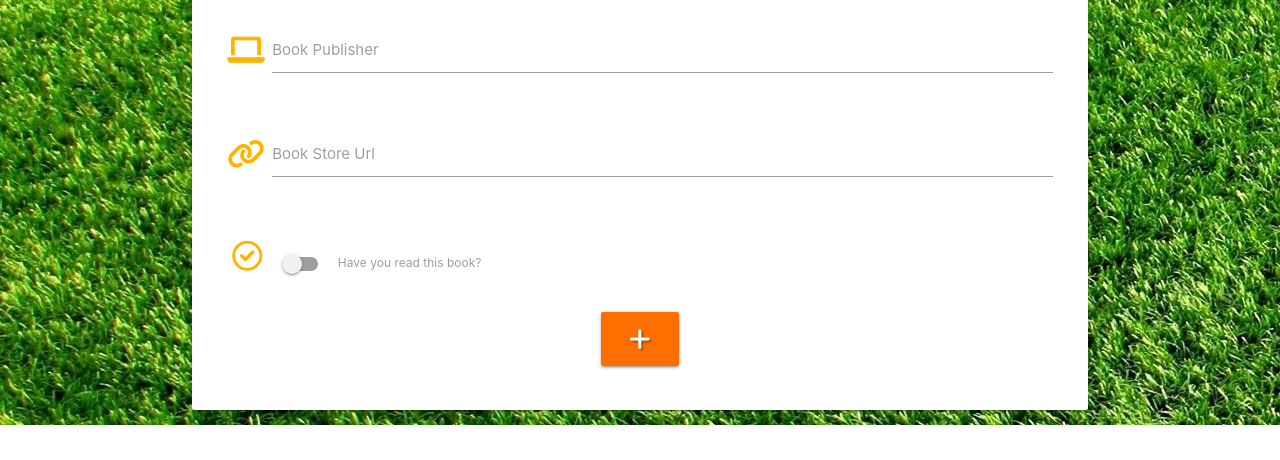
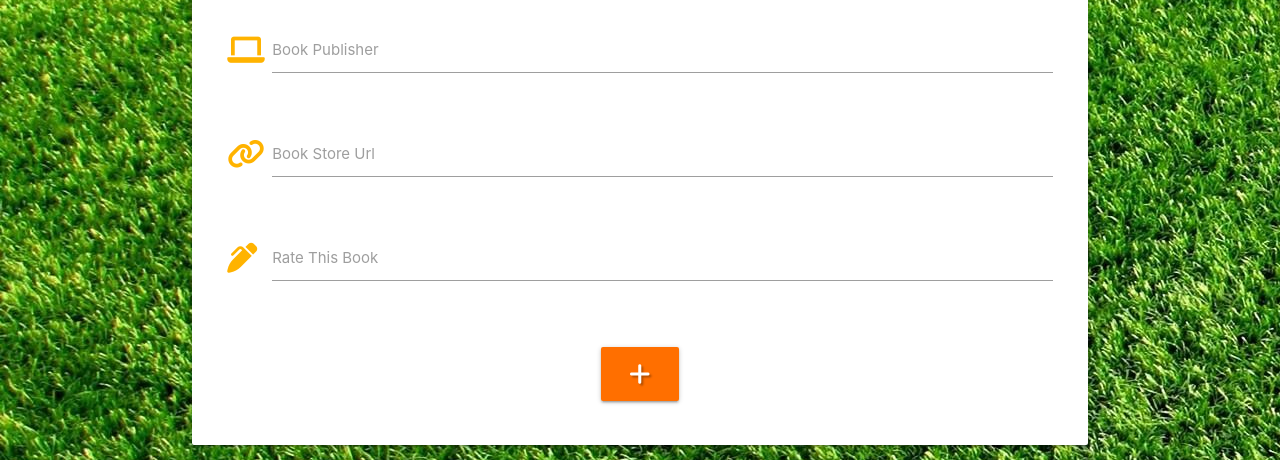
Before and after one commit to Elippsis007/football_shelf_m3, a Flask app: page /add_book in a window 1280 px wide. Shown: the part 696-1156 px from the top of the page. Before the commit the page ends 1121 px from the top, so only its background shows below. Run offline with Flask 2, Linux system fonts and the light colour scheme; some libraries are stand-ins or nearby versions.

Commit message:
added new section for making a book review

```diff
--- a/app.py
+++ b/app.py
@@ -120,17 +120,16 @@ def logout():
 @app.route("/add_book", methods=["GET", "POST"])
 def add_book():
     if request.method == "POST":
-        is_read = "yes" if request.form.get("is_read") else "no"
         books = {
             "book_title": request.form.get("book_title"),
             "book_description": request.form.get("book_description"),
-            "is_read": is_read,
             "book_cover": request.form.get("book_cover"),
             "book_author": request.form.get("book_author"),
             "football_genre": request.form.get("football_genre"),
             "book_publisher": request.form.get("book_publisher"),
             "link_to_worldwide_book_store": request.form.get(
                 "link_to_worldwide_book_store"),
+                "book_rating": request.form.get("book_rating"),
             "added_by": session["user"]
         }
         mongo.db.books.insert_one(books)
@@ -143,17 +142,16 @@ def add_book():
 @app.route("/edit_book/<books_id>", methods=["GET", "POST"])
 def edit_book(books_id):
     if request.method == "POST":
-        is_read = "yes" if request.form.get("is_read") else "no"
         submit = {
             "book_title": request.form.get("book_title"),
             "book_description": request.form.get("book_description"),
-            "is_read": is_read,
             "book_cover": request.form.get("book_cover"),
             "book_author": request.form.get("book_author"),
             "football_genre": request.form.get("football_genre"),
             "book_publisher": request.form.get("book_publisher"),
             "link_to_worldwide_book_store": request.form.get(
                 "link_to_worldwide_book_store"),
+            "book_rating": request.form.get("book_rating"),
             "added_by": session["user"]
         }
         mongo.db.books.update({"_id": ObjectId(books_id)}, submit)
--- a/my_notes/startup.txt
+++ b/my_notes/startup.txt
@@ -1,6 +1,5 @@
 Installing Flask:
 1.  pip3 install Flask
-
 
 Creating python app file:
 2. touch app.py
@@ -14,6 +13,11 @@ Creating a file so that GitHub ignores:
 Run app:
 5. python3 app.py
 
+pip3 install flask
+pip3 install pymongo
+python -m pip install "pymongo[srv]"
+pip3 install dnspython
+pip3 install flask_pymongo
 
 Heroku setup
 
--- a/templates/add_book.html
+++ b/templates/add_book.html
@@ -5,12 +5,12 @@
     {% for book in books %}
         {{ books.book_category }} <br>
         {{ books.book_title }} <br>
-        {{ books.is_read}} <br>
         {{ books.book_cover }}
         {{ books.book_description }} <br>
         {{ books.book_author }} <br>
         {{ books.book_publisher }} <br>
-        {{ books.link_to_worldwide_book_store }} <br>
+        {{ books.link_to_worldwide_book_store }}
+        {{ books.book_rating }} <br>
     {% endfor %}
     -->
     <div class="card">
@@ -82,19 +82,16 @@
                     <label for="link_to_worldwide_book_store">Book Store Url</label>
                 </div>
             </div>
-            <!-- Book Read Switch -->
+            <!-- Rate the book -->
             <div class="row">
                 <div class="input-field col s12">
-                    <div class="switch">
-                        <i class="far fa-check-circle fa-2x amber-text text-darken-1"></i>
-                        <label for="is_read">
-                            <input type="checkbox" id="is_read" name="is_read" required>
-                            <span class="lever"></span>
-                            Have you read this book?
-                        </label>
-                    </div>
+                    <i class="fas fa-pen-alt prefix amber-text text-darken-1"></i>
+                    <input name="book_rating" type="text"
+                    minlength="5" maxlength="200" class="validate" required>
+                    <label class="title_size" for="book_rating">Rate This Book</label>
                 </div>
             </div>
+            <br>
             <!-- Submit Button -->
             <div class="row">
                 <div class="col s12 center-align">
```
Also changed, not shown: templates/edit_book.html (+5 -13 lines), templates/get_books.html (+3 -6 lines), static/js/script.js (line endings or trailing spaces).
